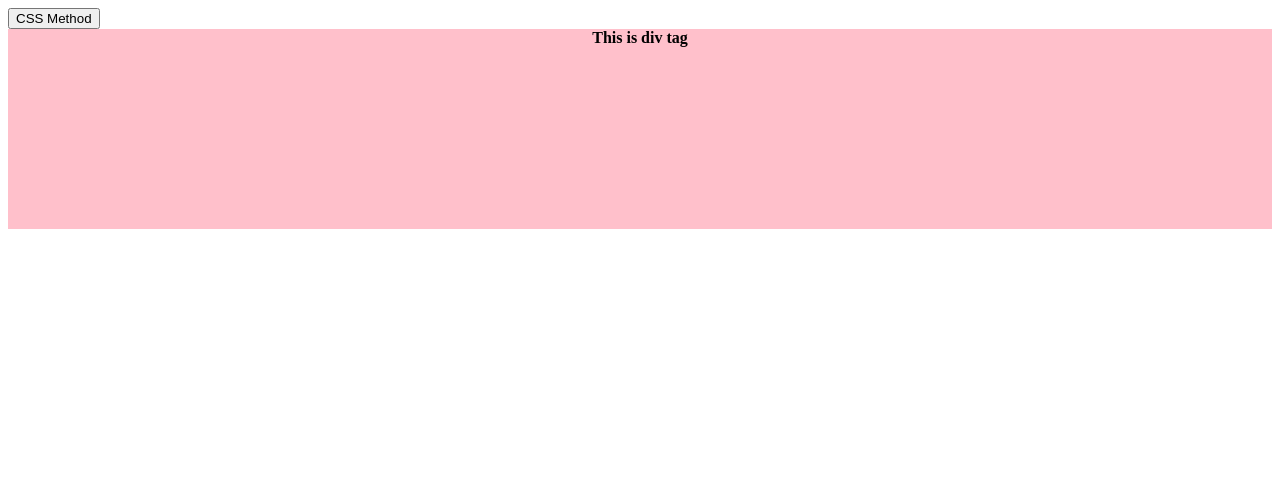
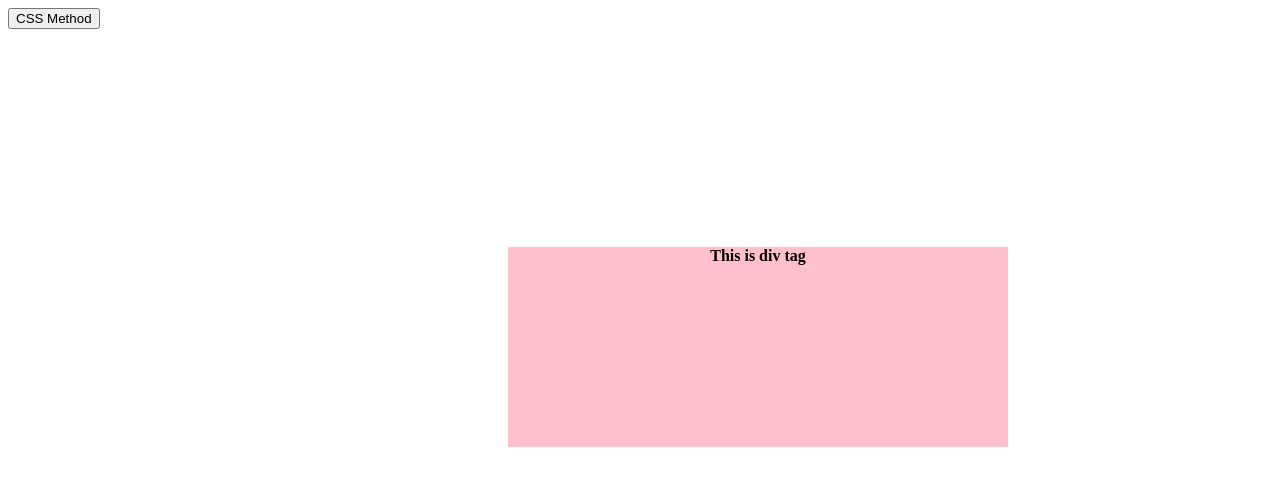
Before and after one commit to vidyashreehipparagi/JQuerry, a plain HTML site: page CSS_Method.html in a window 1280 px wide. Both pictures are taken after a click on the button "CSS Method". Drawn offline with nearby package versions, Linux system fonts and the light colour scheme.

Commit message:
Add files via upload

```diff
--- a/CSS_Method.html
+++ b/CSS_Method.html
@@ -7,13 +7,18 @@
 </head>
 <body>
     <script src="https://ajax.googleapis.com/ajax/libs/jquery/3.6.4/jquery.min.js"></script>
-    <button>CSS Method</button>
+    <button>CSS Method</button><br /><br />
     <div style="background-color:aqua">This is div tag</div>
     <script>
         $(document).ready(function () {
             $("button").click(function () {
                 $("div").css("background-color", "Pink");
                 $("div").css("height", "200px");
+                $("div").css("width", "500px");
+                $("div").css("margin-top", "200px");
+                $("div").css("margin-left", "500px");
+
+
                 $("div").css("text-align", "center");
                 $("div").css("font-weight", "800");
 
```
